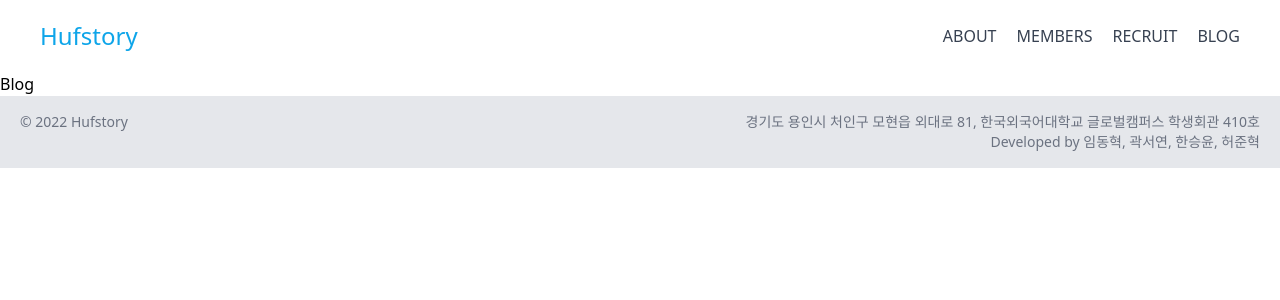
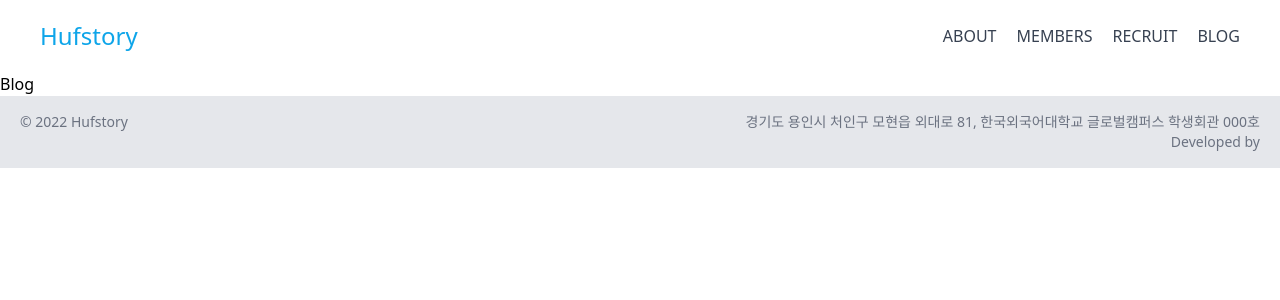
Before and after one commit to hufstory/HUFSTORY_WEB_FrontEnd, a React (Create React App) app in the folder hufstory/: page /blog in a window 1280 px wide. Shown: the top 300 px of the page. Built offline with nearby package versions, Linux system fonts and the light colour scheme.

Commit message:
Docs: 세부 내용 임시 제거

```diff
--- a/hufstory/src/components/Footer.tsx
+++ b/hufstory/src/components/Footer.tsx
@@ -13,12 +13,12 @@ const Footer = () => {
           </p>
           <span className="sm:ml-auto sm:mt-0 mt-2 sm:w-auto w-full sm:text-left text-center text-gray-500 text-sm">
             경기도 용인시 처인구 모현읍 외대로 81, 한국외국어대학교 글로벌캠퍼스
-            학생회관 410호
+            학생회관 000호
           </span>
         </div>
         <div className="container mx-auto pb-4 px-5 flex flex-wrap flex-col sm:flex-row">
           <span className="sm:ml-auto sm:mt-0 mt-2 sm:w-auto w-full sm:text-left text-center text-gray-500 text-sm">
-            Developed by 임동혁, 곽서연, 한승윤, 허준혁
+            Developed by
           </span>
         </div>
       </div>
```
